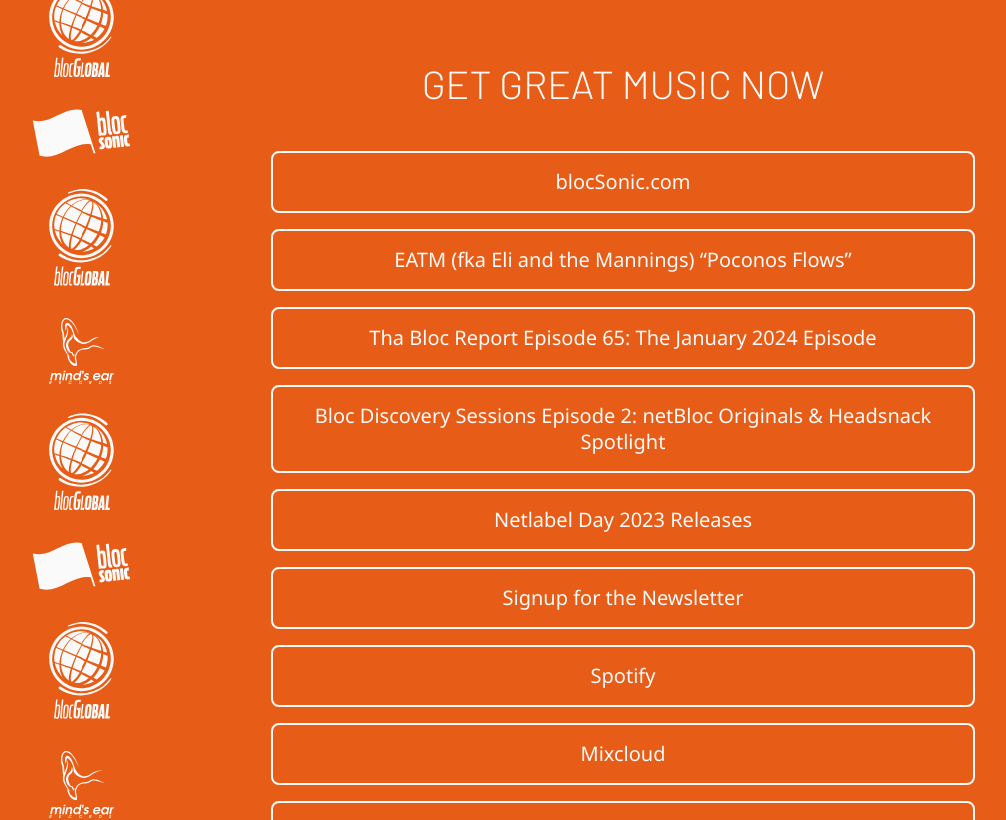
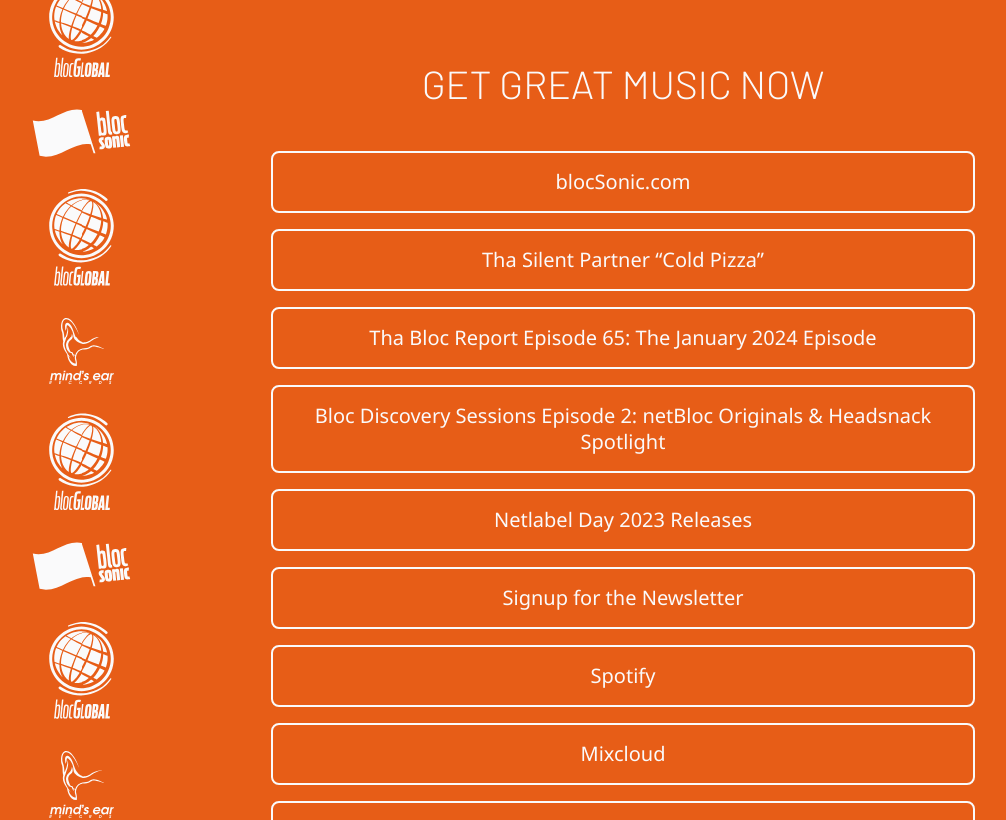
Before and after one commit to blocglobal/bloclinks.com, a Next.js app: page / in a window 1280 px wide. Shown: the top 820 px of the page, without its empty margins (17-1023 px from the left). Built offline with nearby package versions, Linux system fonts and the light colour scheme.

Commit message:
Add Cold Pizza

```diff
--- a/src/pages/index.js
+++ b/src/pages/index.js
@@ -44,8 +44,8 @@
         <h2>Get great music now</h2>
         <nav>
           <BlocLink href="https://blocsonic.com">blocSonic.com</BlocLink>
-          <BlocLink href="https://blocsonic.com/releases/eli-and-the-mannings/poconos-flows">
-            EATM (fka Eli and the Mannings) “Poconos Flows”
+          <BlocLink href="https://blocsonic.com/releases/tha-silent-partner/cold-pizza">
+            Tha Silent Partner “Cold Pizza”
           </BlocLink>
           <BlocLink href="https://blocsonic.com/bloccasts/episode/the-january-2024-episode">
             Tha Bloc Report Episode 65: The January 2024 Episode
```
